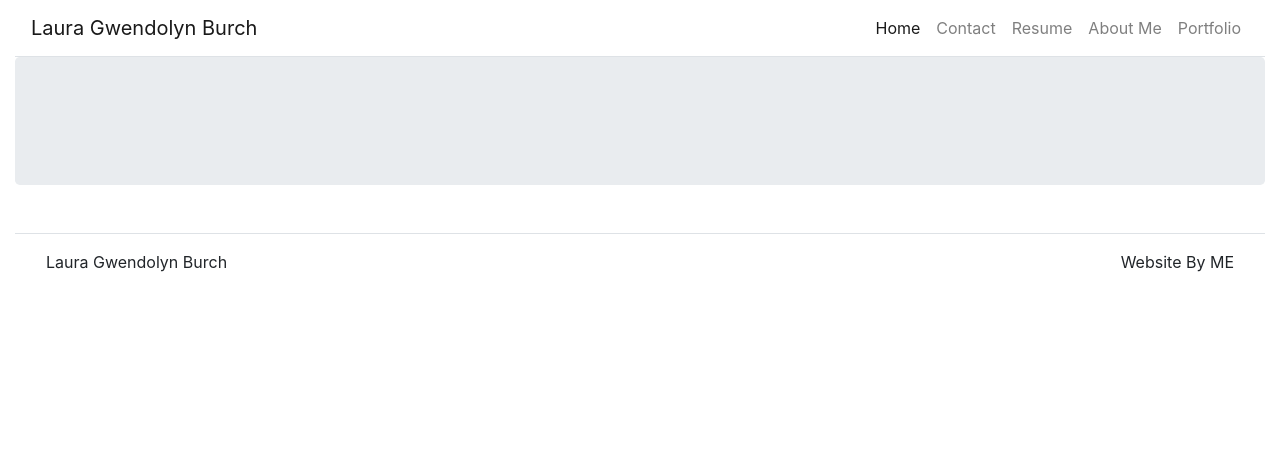
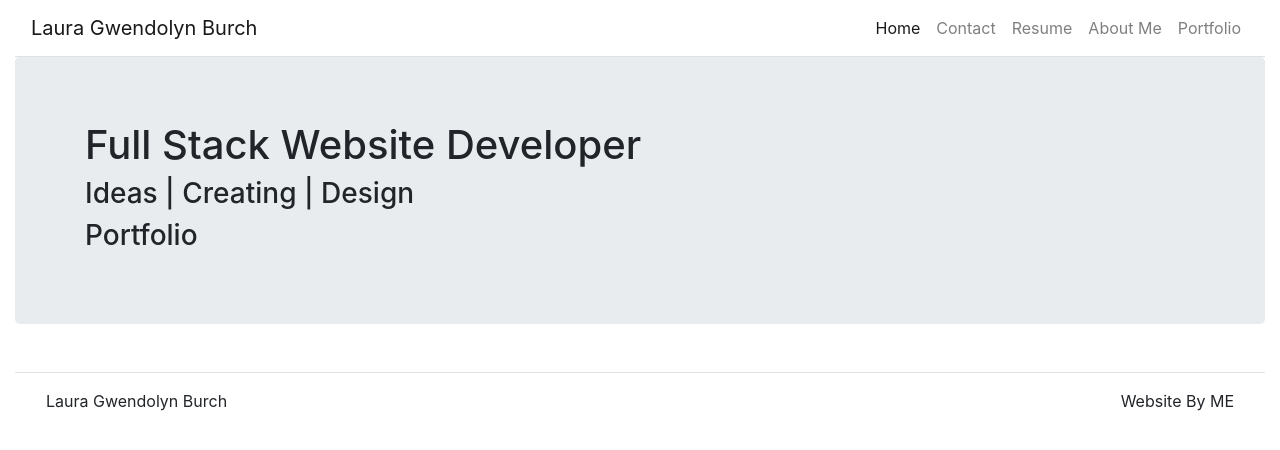
Before and after one commit to LauraGwendolynBurch/portfolio_react, a React (Create React App) app in the folder portfolio-react/: page / in a window 1280 px wide. Shown: the top 450 px of the page. Built offline with nearby package versions, Linux system fonts and the light colour scheme.

Commit message:
added text to hero

```diff
--- a/portfolio-react/src/components/Hero.js
+++ b/portfolio-react/src/components/Hero.js
@@ -4,14 +4,16 @@
 import Row from 'react-bootstrap/Row';
 import Col from 'react-bootstrap/Col';
 
-function Hero() {
+function Hero(props) {
 
     return (
         <Jumbotron>
             <Container>
                 <Row>
                     <Col>
-                        {  }
+                        { props.title && <h1>{props.title}</h1>  }
+                        { props.subtitle && <h3>{props.subtitle}</h3>  }
+                        { props.text && <h3>{props.text}</h3>  }
                     </Col>
                 </Row>
             </Container>
--- a/portfolio-react/src/pages/HomePage.js
+++ b/portfolio-react/src/pages/HomePage.js
@@ -1,10 +1,10 @@
 import React from 'react';
 import Hero from '../components/Hero'
 
-function HomePage () {
+function HomePage (props) {
 
     return(
-        <Hero />
+        <Hero title={props.title} subtitle={props.subtitle} text={props.text}/>
     )
 
 }
```
